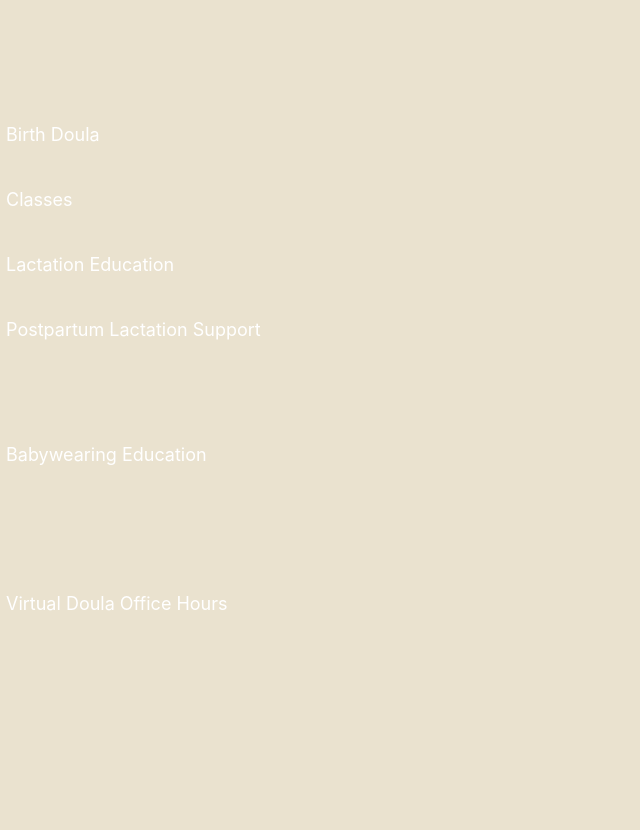
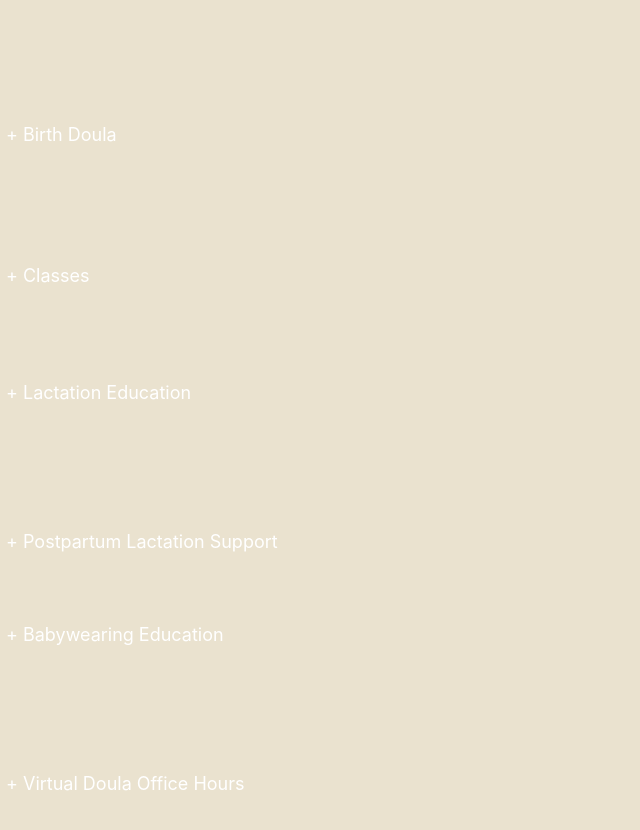
Before and after one commit to mdreesen/lovelace_site, a React (Create React App) app: page /services in a window 1280 px wide. Shown: the part 760-1590 px from the top of the page, without its empty margins (0-640 px from the left). Before the commit the page ends 1482 px from the top, so only its background shows below. Built offline with nearby package versions, Linux system fonts and the light colour scheme; the HTML template or start-up script is replaced by a standard one.

Commit message:
need to made sliders. visibility is there but the height needs to get adjusted

```diff
--- a/src/components/Servicedropdown/index.js
+++ b/src/components/Servicedropdown/index.js
@@ -4,10 +4,9 @@ function Servicedropdown() {
     return (
         <div className="dropdown">
 
-            <div className="expecting-dropdown">
-                <button>Birth Doula</button>
+            <div className="dropdown-container">
+                <button>+ Birth Doula</button>
                 <ul>
-                    <h5>Birth Doula</h5>
                         <p>Establishing client relationship and determining birthing preferences and the best ways I can support you and your family before, during and after birth, as well as educating your partner on your specific coping mechanisms and your preferred comfort measures. This package includes:
                             -2 prenatal visits (up to 2 hours each visit)
                             -1 postpartum visit (2 hours)
@@ -21,10 +20,9 @@ function Servicedropdown() {
                 </ul>
             </div>
 
-            <div className="postpartum-dropdown">
-            <button>Classes</button>
+            <div className="dropdown-container">
+            <button>+ Classes</button>
                 <ul>
-                    <h5>Classes</h5>
                     <p>These “labor blueprint” courses are designed for parents considering home birth, hospital birth, unmedicated birth, freebirth, or anyone curious about the physiological processes (internal processes) of labor.
                         -Childbirth Education (2 hours)
                         -what is physiological birth
@@ -37,10 +35,10 @@ function Servicedropdown() {
                 </ul>
             </div>
 
-            <div className="parenting-dropdown">
-            <button>Lactation Education</button>
+            <div className="dropdown-container">
+            <button>+ Lactation Education</button>
                 <ul>
-                <h5>Lactation Education (1.5 hours)</h5>
+                <h5>(1.5 hours)</h5>
                 <p>
                     It’s best to know how to breastfeed your baby before they’re here. This course is designed specifically for pregnant mothers and their partner to learn how to breastfeed and what is involved in the process. This no self-exposure course can be taken alone or with a partner.
                     -proper latch techniques
@@ -53,10 +51,9 @@ function Servicedropdown() {
                 </ul>
             </div>
 
-            <div className="wellness-dropdown">
-            <button>Postpartum Lactation Support</button>
+            <div className="dropdown-container">
+            <button>+ Postpartum Lactation Support</button>
                 <ul>
-                    <h5>Postpartum Lactation Support</h5>
                     <p>
                         This service provides assessment & guidance or referrals for mothers needing lactation help. This is a starting point to evaluate what obstacles you and your child are encountering.
                         -Assessment
@@ -67,10 +64,10 @@ function Servicedropdown() {
                 </ul>
             </div>
 
-            <div className="wellness-dropdown">
-            <button>Babywearing Education</button>
+            <div className="dropdown-container">
+            <button>+ Babywearing Education</button>
                 <ul>
-                    <h5>Babywearing Education (45 minutes)</h5>
+                    <h5>(45 minutes)</h5>
                     <p>
                         This intro to babywearing class, is for everyone - pregnant or postpartum, it will give parents, grandparents, caregivers, etc. knowledge and confidence on how to wear baby safely, comfortably, and practically - so you can wear baby anywhere you want.
                         -different types of carriers
@@ -82,10 +79,9 @@ function Servicedropdown() {
                 </ul>
             </div>
 
-            <div className="wellness-dropdown">
-            <button>Virtual Doula Office Hours</button>
+            <div className="dropdown-container">
+            <button>+ Virtual Doula Office Hours</button>
                 <ul>
-                    <h5>Virtual Doula Office Hours</h5>
                     <p>
                         Pay What You Can, $25 suggested
                         -45 minute video call
--- a/src/index.css
+++ b/src/index.css
@@ -266,24 +266,30 @@ nav {
 }
 
 .dropdown {
-  height: 60vh;
+  height: auto;
   /* background: white; */
-  display: column;
+  /* display: column; */
   justify-content: space-around;
-
 }
 
-.expecting-dropdown, .postpartum-dropdown, .parenting-dropdown, .wellness-dropdown::after {
+.dropdown-container::before {
   display: block;
+  height: auto;
+}
+
+.dropdown-container {
+  height: auto;
+}
+
+.dropdown-container p ,h5{
+  /* display: none; */
 }
 
 
-.expecting-dropdown ul, .postpartum-dropdown ul, .parenting-dropdown ul, .wellness-dropdown ul {
-  /* position: absolute; */
-  bottom: 0px;
-  /* margin: 20px; */
-  /* width: 200px; */
-  /* height: 200px; */
+.dropdown-container ul {
+  position: relative;
+  margin: auto;
+  height: auto;
   justify-content: space-around;
   align-items: center;
   flex-direction: column;
@@ -291,23 +297,12 @@ nav {
   pointer-events: none;
   transform: translateY(-10px);
   transition: all 0.4s ease;
+  display: visible;
 }
 
-.expecting-dropdown ul, .postpartum-dropdown ul, .parenting-dropdown ul, .wellness-dropdown ul:after {
-  /* position: absolute; */
-  bottom: 0px;
-  /* margin: 20px; */
-  /* width: 200px; */
-  /* height: 200px; */
-  /* justify-content: space-around;
-  align-items: center;
-  flex-direction: column;
-  opacity: 0;
-  pointer-events: none;
-  transform: translateY(-10px);
-  transition: all 0.4s ease; */
-  height: 20px;
-  /* padding: 20px; */
+.background {
+  /* background: #222; */
+  height: 100%;
 }
 
 .dropdown button {
@@ -322,14 +317,10 @@ nav {
 }
 
 /* going over button, then adding style to the ul*/
-.expecting-dropdown button:focus + ul,
-.postpartum-dropdown button:focus + ul,
-.parenting-dropdown button:focus + ul,
-.wellness-dropdown button:focus + ul  {
+.dropdown-container button:focus + ul {
   opacity: 1;
   pointer-events: all;
   transform: translateY(0px);
-  /* padding: 20px; */
 }
 
 /* media queries */
```
Lines whose indentation alone changed are shown as unchanged.
